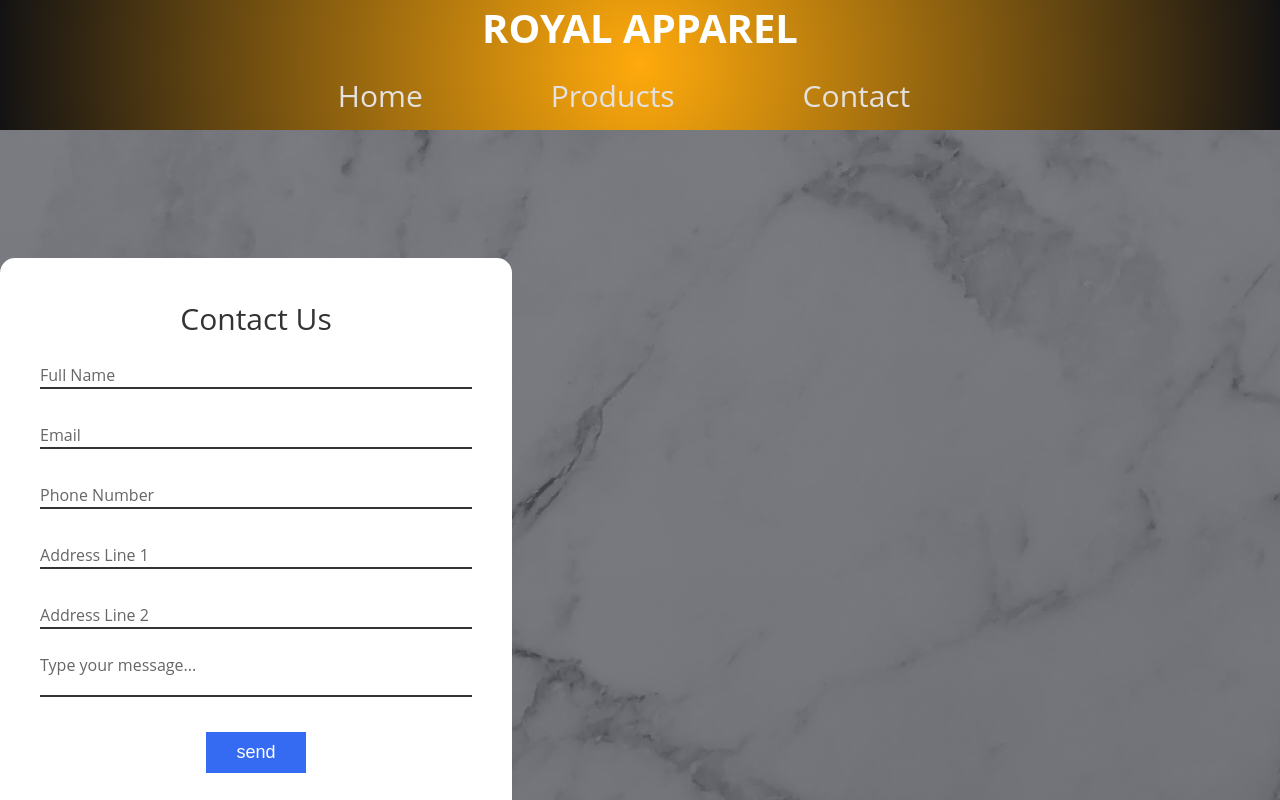
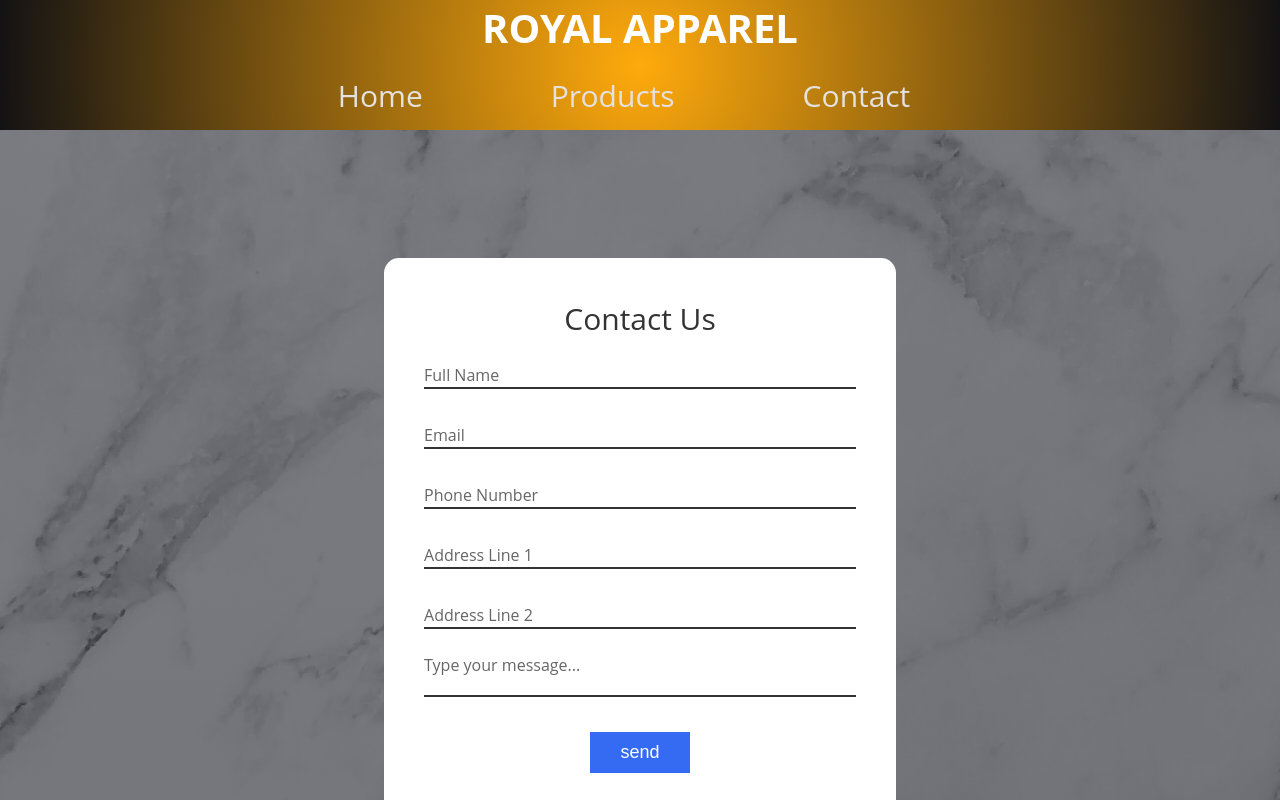
Before and after one commit to winston1337/Ecommerce-Version-2, a React (Create React App) app: page /contact in a window 1280 px wide. Shown: the top 800 px of the page. Built offline with nearby package versions, Linux system fonts and the light colour scheme.

Commit message:
more bug fixing

```diff
--- a/src/App.css
+++ b/src/App.css
@@ -63,6 +63,8 @@
   background: white;
   border-radius: 15px;
   margin-bottom: 50px;
+  transform: translateX(75%);
+  overflow: hidden;
 }
 .contactForm h2
 {
```
